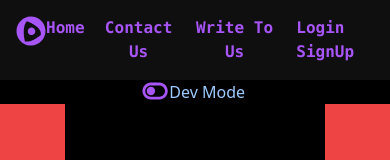
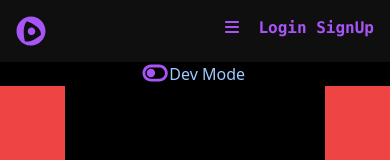
Before and after one commit to Ayush-a11/SnippetHub, a React (Vite) app: page / in a window 390 px wide. Shown: the top 160 px of the page. Built offline with nearby package versions, Linux system fonts and the light colour scheme; no server answers.

Commit message:
Navbar styling

```diff
--- a/src/Components/Header/Header.jsx
+++ b/src/Components/Header/Header.jsx
@@ -1,22 +1,37 @@
 import { faCentercode } from '@fortawesome/free-brands-svg-icons'
+import { faBars } from '@fortawesome/free-solid-svg-icons'
 import { FontAwesomeIcon } from '@fortawesome/react-fontawesome'
-import React from 'react'
+import React, { useState } from 'react'
 
 function Header() {
+
+	const [height, setHeight] =useState(14)
+
+	const toggleHeight =()=>{
+		if(height==14)
+			setHeight(44);
+		else
+			setHeight(14);
+	}
   return (
-	<div className="bg-accent text-purple-500 p-4 font-mono font-bold">
-		<nav className="flex justify-between">
+	<div className={`bg-accent transition-transform duration-300 h-${height} text-purple-500 p-4 font-mono font-bold`}>
+		<nav className="cursor-pointer flex justify-between">
 		<FontAwesomeIcon className='text-3xl' icon={faCentercode}/>
-			<ul className="flex space-x-4">
+			<ul className={`space-x-4 sm:flex ${height==14?'hidden':'flex-col '}  hover:text-purple-400`}>
 				<li>Home</li>
 				<li>Contact Us</li>
 				<li>Write To Us</li>
 			</ul>
 		<div>
+
+			<button className="sm:hidden" onClick={toggleHeight} ><FontAwesomeIcon icon={faBars}/></button> &nbsp;
 			<button>Login</button>&nbsp;
 			<button>SignUp</button>
 		</div>
 		</nav>
+		<div>
+
+		</div>
 	</div>
   )
 }
```
